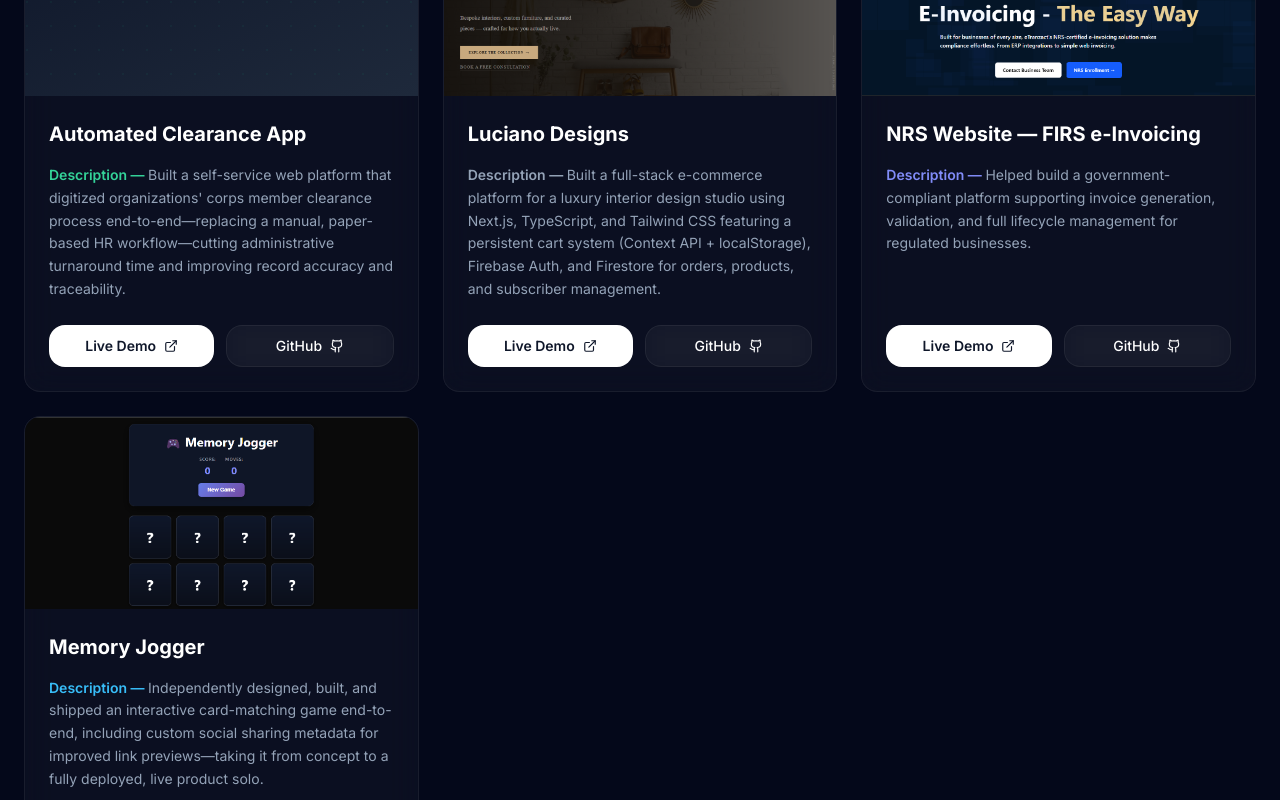
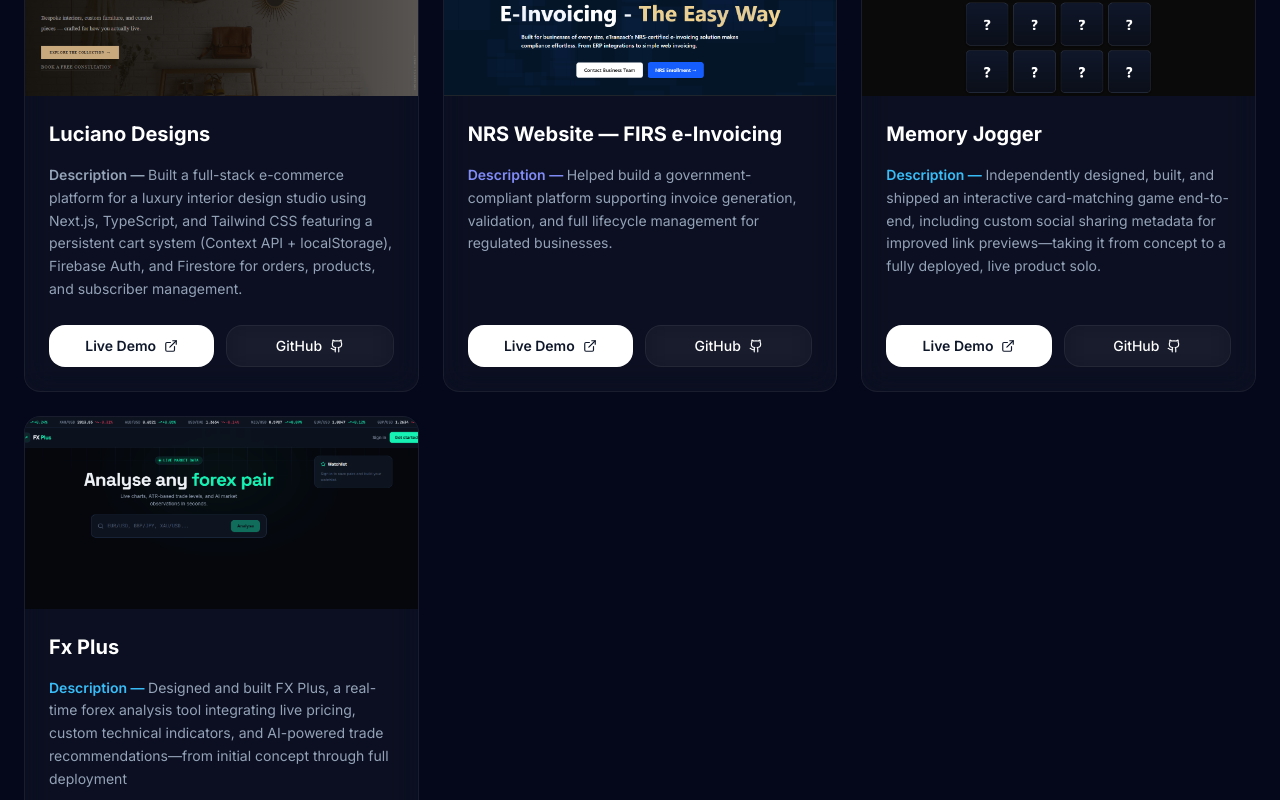
Before and after one commit to Ekeminieduok/porfolio, a Next.js app: page / in a window 1280 px wide. Shown: the part 4620-5420 px from the top of the page. Built offline with nearby package versions, Linux system fonts and the light colour scheme.

Commit message:
feat: added new project

```diff
--- a/data/resume.ts
+++ b/data/resume.ts
@@ -12,8 +12,8 @@
   githubLabel: "github.com/Ekeminieduok",
   linkedin: "https://linkedin.com/in/ekemini-eduok",
   linkedinLabel: "linkedin.com/in/ekemini-eduok",
-  // Files in the public folder are served from the root path.
-  resumeUrl: "/EkeminiabasiFrontend%20Developer.pdf",
+  // Drop your actual CV file into /public and update this path.
+  resumeUrl: "/public/Ekeminiabasi_Eduok Frontend developer_CV.pdf",
 };
 
 export const stats = [
@@ -154,15 +154,15 @@
 };
 
 export const projects: Project[] = [
-  {
-    title: "Automated Clearance App",
-    tag: "Enterprise / HR-Tech",
-    color: "emerald",
-    monogram: "CLEARANCE",
-    description: "Built a self-service web platform that digitized organizations' corps member clearance process end-to-end—replacing a manual, paper-based HR workflow—cutting administrative turnaround time and improving record accuracy and traceability.",
-    liveUrl: "#",
-    githubUrl: "https://github.com/Ekeminieduok",
-  },
+  // {
+  //   title: "Automated Clearance App",
+  //   tag: "Enterprise / HR-Tech",
+  //   color: "emerald",
+  //   monogram: "CLEARANCE",
+  //   description: "Built a self-service web platform that digitized organizations' corps member clearance process end-to-end—replacing a manual, paper-based HR workflow—cutting administrative turnaround time and improving record accuracy and traceability.",
+  //   liveUrl: "#",
+  //   githubUrl: "https://github.com/Ekeminieduok",
+  // },
   {
     title: "Luciano Designs",
     tag: "Enterprise / E-Commerce",
@@ -193,6 +193,16 @@
     githubUrl: "https://github.com/Ekeminieduok/memory-jogger",
     imageUrl: "/memory%20jogger.png",
   },
+  {
+    title: "Fx Plus",
+    tag: "Personal / Product",
+    color: "sky",
+    monogram: "FXPLUS",
+    description: "Designed and built FX Plus, a real-time forex analysis tool integrating live pricing, custom technical indicators, and AI-powered trade recommendations—from initial concept through full deployment",
+    liveUrl: "https://fxplus.vercel.app/",
+    githubUrl: "https://github.com/Ekeminieduok/fxplus",
+    imageUrl: "/fx plus.png",
+  },
 ];
 
 export const education = {
```
Also changed, not shown: public/fx plus.png (added).
